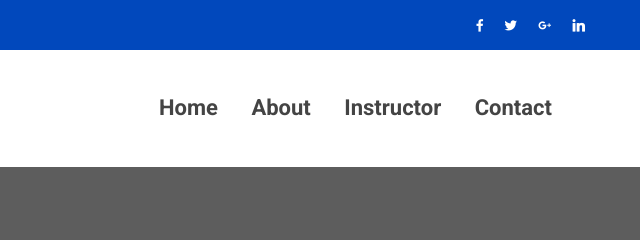
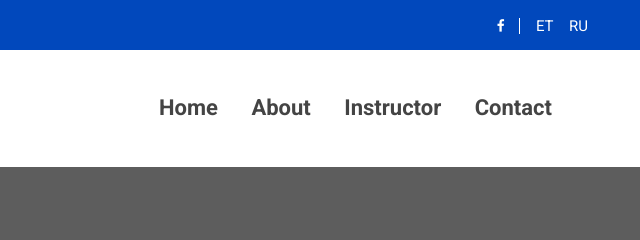
Before and after one commit to Fidgero/NewWave, a plain HTML site: page index.html in a window 1280 px wide. Shown: the top 240 px of the page, 640-1280 px from the left. Drawn offline with Linux system fonts and the light colour scheme.

Commit message:
Добавил гугл карту. Поменял иконки

```diff
--- a/css/shortcode/header.css
+++ b/css/shortcode/header.css
@@ -24,7 +24,7 @@
 }
 .top-right ul li{
     display: inline-block;
-    margin: 0 9px;
+    margin: 0 6px;
     -webkit-transition: all 0.5s ease -0s;
     -o-transition: all 0.5s ease -0s;
     transition: all 0.5s ease -0s;
--- a/index.html
+++ b/index.html
@@ -9,7 +9,7 @@
 
         <!-- favicon
         ============================================ -->
-        <link rel="shortcut icon" type="image/x-icon" href="images/newWave.ico">
+        <link rel="shortcut icon" type="image/x-icon" href="images/newWave3.ico">
 
         <!-- All css files are included here
         ============================================ -->
@@ -49,10 +49,13 @@
                                     <div class="col-md-6 col-sm-3">
                                         <div class="top-right">
                                            <ul>
-                                               <li><a href="#"><i class="zmdi zmdi-facebook"></i></a></li>
-                                               <li><a href="#"><i class="zmdi zmdi-twitter"></i></a></li>
+                                               <li><a href="https://www.facebook.com/narva.swimmer/?hc_ref=ARQwVDBKIN7_-3hSl5uMn1PE56IZGcK0wjWxZ1REyC0_gfvxDwHjwX5syaHInbKfAIU&fref=nf&__tn__=kC-R"><i class="zmdi zmdi-facebook"></i></a></li>
+                                               <li><i class="verticalLine"></i></li>
+                                               <li><a href="#">ET</a></li>
+                                               <li><a href="#">RU</a></li>
+                                               <!--<li><a href="#"><i class="zmdi zmdi-twitter"></i></a></li>
                                                <li><a href="#"><i class="zmdi zmdi-google-plus"></i></a></li>
-                                               <li><a href="#"><i class="zmdi zmdi-linkedin"></i></a></li>
+                                               <li><a href="#"><i class="zmdi zmdi-linkedin"></i></a></li>-->
                                            </ul>
                                         </div>
                                     </div>
@@ -1006,11 +1009,11 @@
                                         <p>Lorem ipsum dolor sit amet, consectetur adip isicing elit, seo eiusmod tempor in hjgcididunt ut labore eagna al veniam, quis nostrud </p>
                                         <div class="footer-icons">
                                             <ul>
-                                                <li><a href="#"><i class="fa fa-facebook"></i></a></li>
-                                                <li><a href="#"><i class="fa fa-twitter"></i></a></li>
+                                                <li><a href="https://www.facebook.com/narva.swimmer/?hc_ref=ARQwVDBKIN7_-3hSl5uMn1PE56IZGcK0wjWxZ1REyC0_gfvxDwHjwX5syaHInbKfAIU&fref=nf&__tn__=kC-R"><i class="fa fa-facebook"></i></a></li>
+                                                <!--<li><a href="#"><i class="fa fa-twitter"></i></a></li>
                                                 <li><a href="#"><i class="fa fa-google-plus"></i></a></li>
                                                 <li><a href="#"><i class="fa fa-pinterest"></i></a></li>
-                                                <li><a href="#"><i class="fa fa-youtube"></i></a></li>
+                                                <li><a href="#"><i class="fa fa-youtube"></i></a></li>-->
                                             </ul>
                                         </div>
                                     </div>
--- a/style.css
+++ b/style.css
@@ -1455,7 +1455,8 @@ p.hover{
     }
 }
 
-#googleMap{
-    width:100%;
-    height:800px;
-}
+.verticalLine {
+    border-left: 1px solid white;
+    height: 10px;
+    /*left: 50%;*/
+    top: 0;
```
Also changed, not shown: about.html (+9 -6 lines), contact.html (+12 -8 lines), instructor.html (+9 -6 lines), images/NewWave.ico (deleted), images/NewWave1.ico (added), images/NewWave2.ico (added), images/NewWave3.ico (added).
